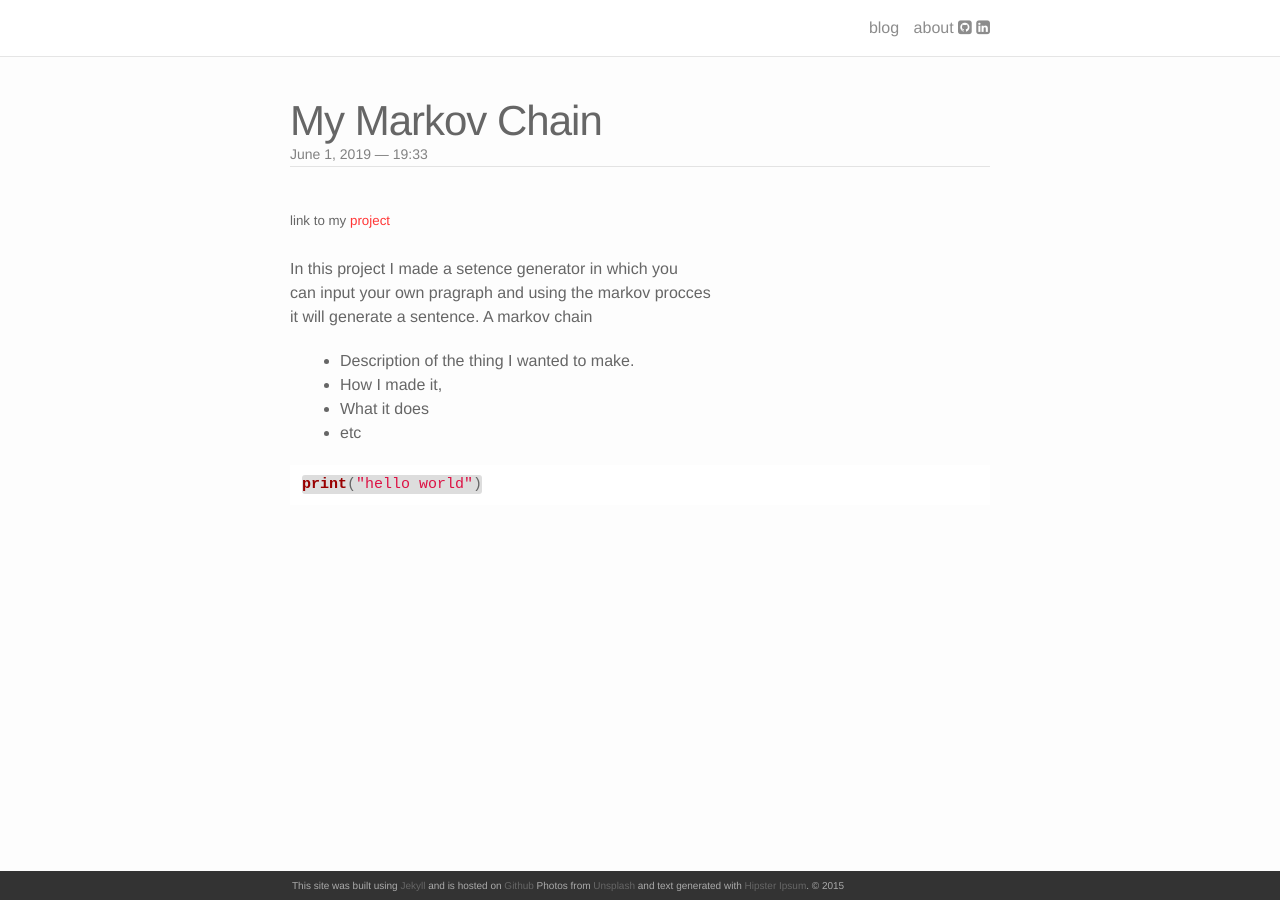
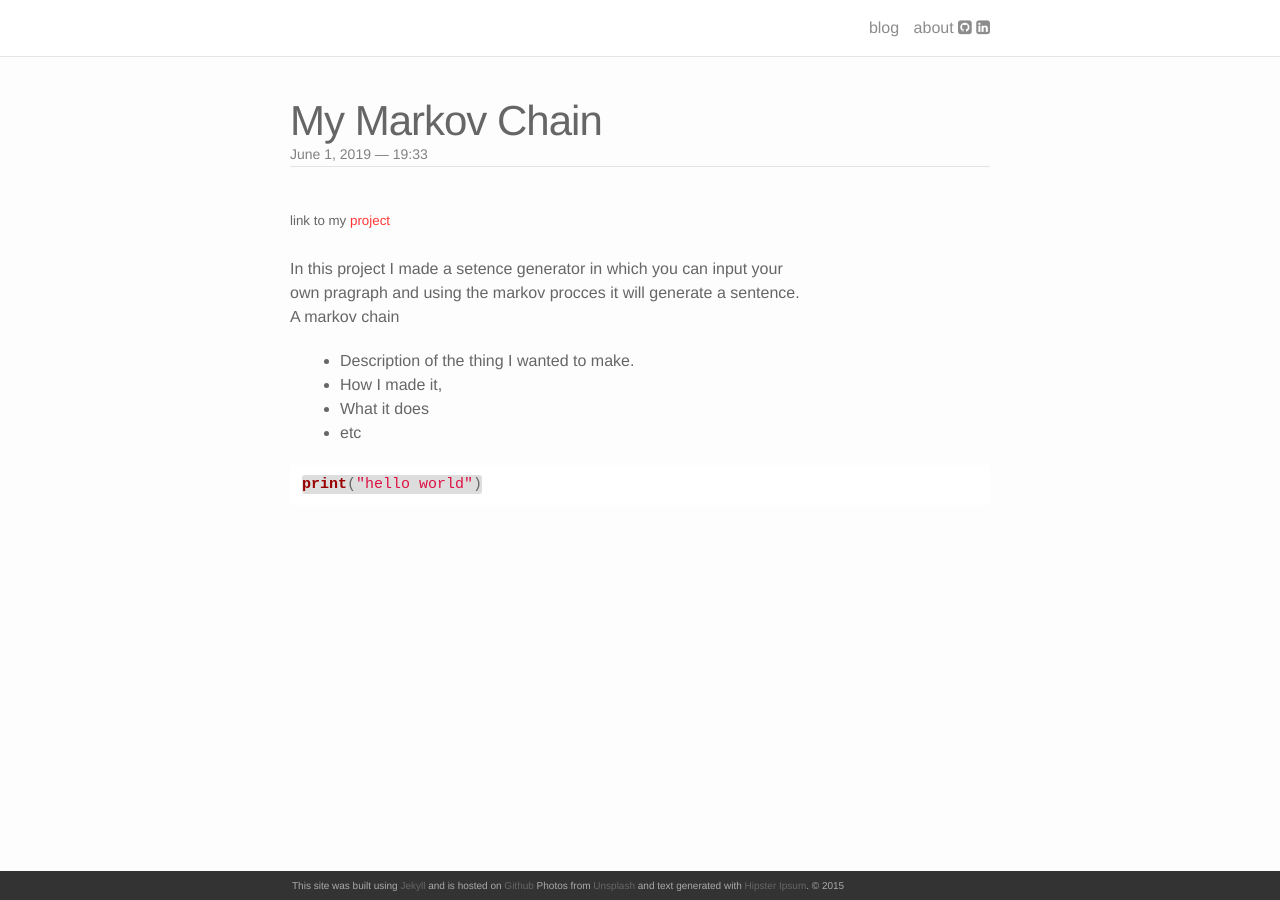
Before and after one commit to GaelGil/GaelGil.github.io, a Jekyll site: the page built from _posts/2019-06-01-markov.markdown, in a window 1280 px wide. Built offline with Jekyll 4.4.1, drawn with Linux system fonts in a browser that asks for light colours; nearby versions of some CDN libraries.

```diff
--- a/_posts/2019-06-01-markov.markdown
+++ b/_posts/2019-06-01-markov.markdown
@@ -6,9 +6,10 @@ date:   2019-06-01 12:33:16 -0700
 categories: jekyll update
 ---
 <small>link to my<a href="https://sentence-gen.herokuapp.com/"> project</a></small><br><br>
-In this project I made a setence generator in which you <br>
-can input your own pragraph and using the markov procces <br>
-it will generate a sentence. A markov chain
+In this project I made a setence generator in which you can input your<br>
+own pragraph and using the markov procces it will generate a sentence. <br>
+A markov chain
+
 
 
 
```
